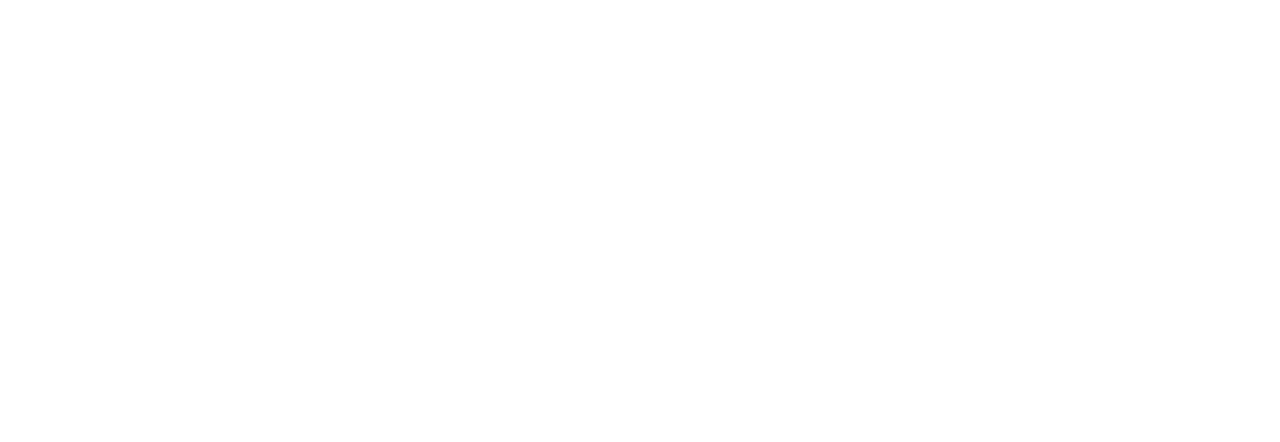
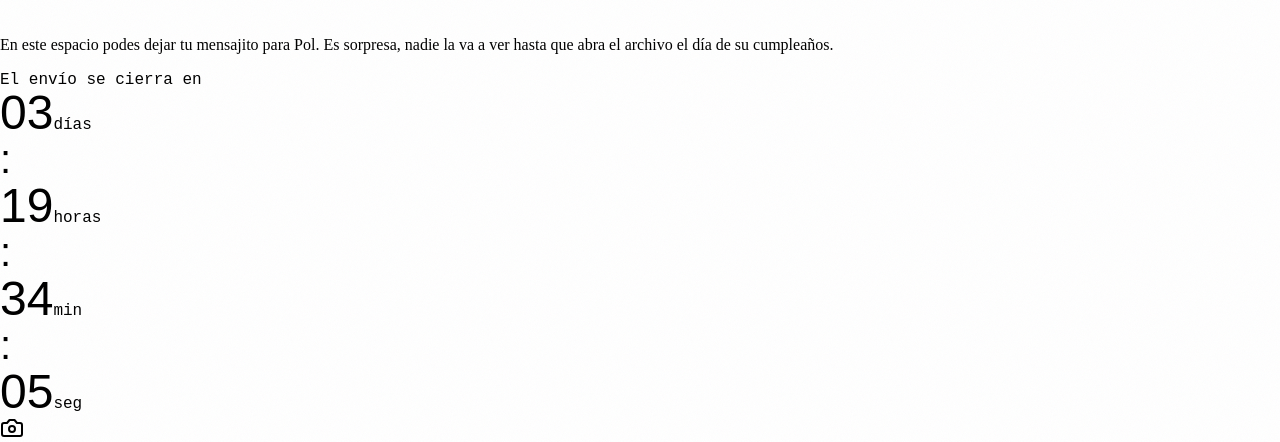
Before and after one commit to cabruu/Cumple50Pol, a React (Vite) app: page / in a window 1280 px wide. Shown: the part 303-745 px from the top of the page. Built offline with nearby package versions, Linux system fonts and the light colour scheme; no server answers; the HTML template or start-up script is replaced by a standard one.

Commit message:
Update App.tsx

```diff
--- a/src/app/App.tsx
+++ b/src/app/App.tsx
@@ -3,9 +3,9 @@
 import "./cinema.css";
 import { checkBlockedWords } from "./moderation";
 
-const DEADLINE = new Date("2025-07-10T18:30:00");
+const DEADLINE = new Date("2026-07-10T21:00:00");
 
-const API_URL = "https://script.google.com/macros/s/AKfycbzaVE--pmL22of1rvDsPZou5LzztQPB_Q3ekFAyElj3fpECGm5My6YRUQI_chfYXp9L7A/exec";
+const API_URL = "https://script.google.com/macros/s/AKfycbx-08dCFZd2gwQMchxupGMhm2qUOi5jzcScfEWoK_buZrp2VFxf5UEENX_C0j6q7NzcVA/exec";
 // ────────────────────────────────────────────────────────────────────────────
 
 interface Message {
```
